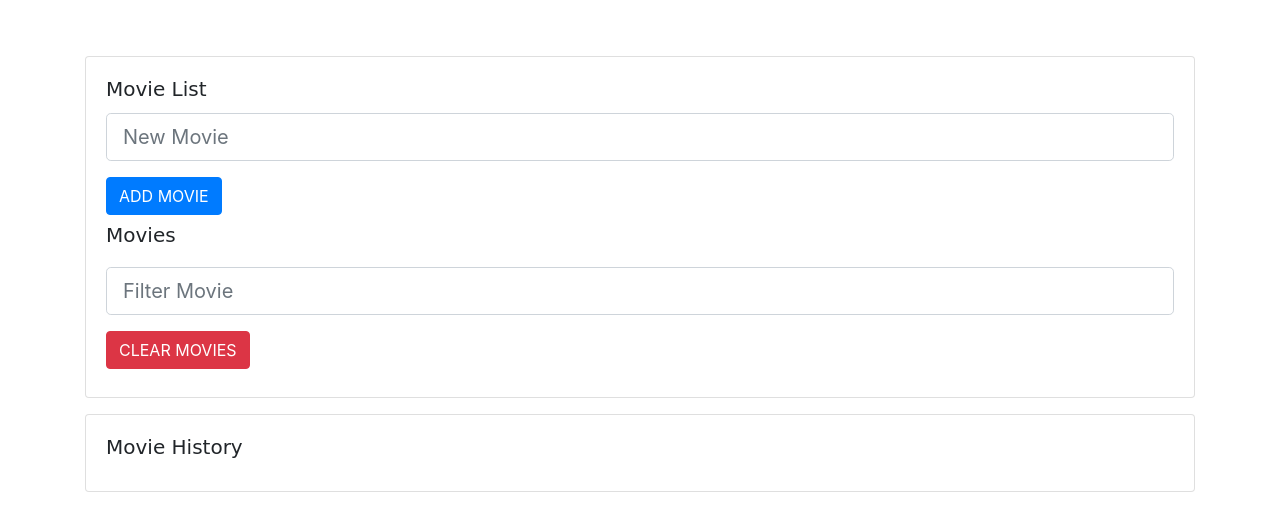
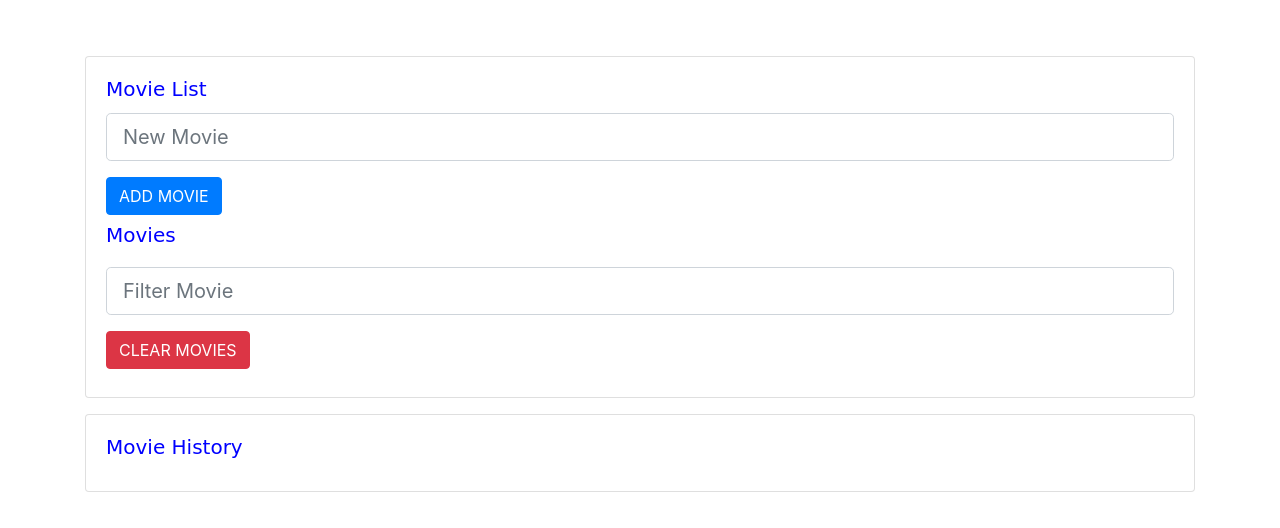
Before and after one commit to ethan-sadowski/A01089211gitlab, a plain HTML site: page COMP 1800 Movie List Lab/index.html in a window 1280 px wide. Drawn offline with nearby package versions, Linux system fonts and the light colour scheme.

Commit message:
Styling changes

```diff
--- a/COMP 1800 Movie List Lab/style.css
+++ b/COMP 1800 Movie List Lab/style.css
@@ -13,5 +13,6 @@
   }
 
   h5{
-    font-family:cursive
+    font-family:cursive;
+    color: blue;
   }
```
